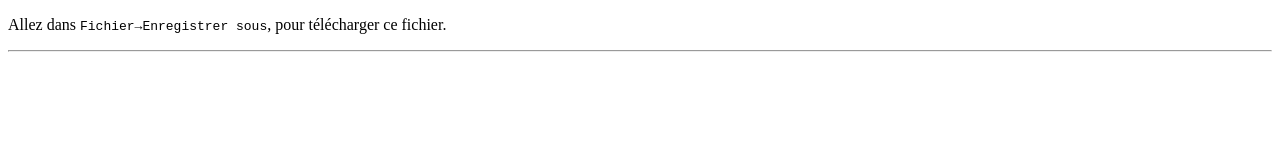
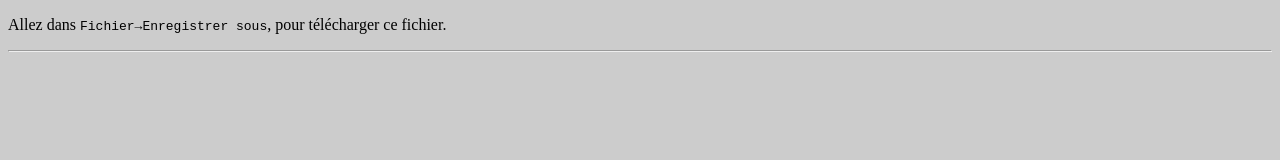
Before and after one commit to YounessBenmouloud/laraGit, a plain HTML site: page index.html in a window 1280 px wide. Drawn offline with Linux system fonts and the light colour scheme.

Commit message:
commit from firstBranch chez moi

```diff
--- a/index.html
+++ b/index.html
@@ -12,7 +12,7 @@ Ceci se passe de commentaire.
   Squelette
  </title>
 </head>
-<body>
+<body style='background-color:#ccc'>
 <p>
 Allez dans <code>Fichier&rarr;Enregistrer sous</code>, pour t&eacute;l&eacute;charger ce fichier.
 </p>
```
